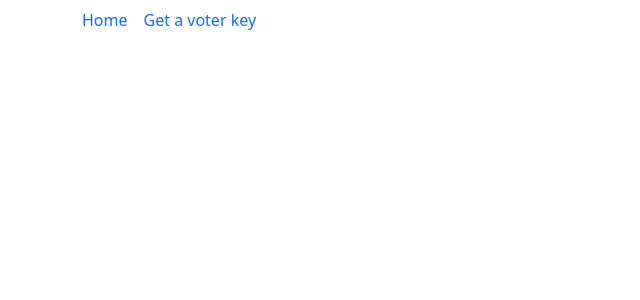
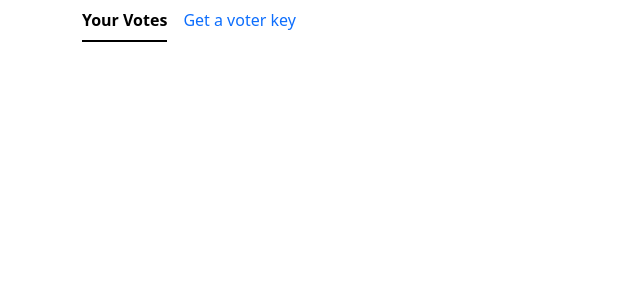
Before and after one commit to bbonnet18/uv-vote, a React (Create React App) app in the folder uv-vote/: page / in a window 1280 px wide. Shown: the top 300 px of the page, without its empty margins (0-640 px from the left). Built offline with nearby package versions, Linux system fonts and the light colour scheme.

Commit message:
nav updates for persistent navbar

```diff
--- a/uv-vote/src/App.js
+++ b/uv-vote/src/App.js
@@ -1,27 +1,14 @@
 import './App.css';
-import Home from './Home';
-import Register from './Register';
-import Confirm from './Confirm';
 import Navbar from './Navbar';
+import { Outlet } from 'react-router-dom';
 import { Container } from 'react-bootstrap';
-import { BrowserRouter, Routes, Route, NavLink } from "react-router-dom";
-
 
 export default function App() {
 
   return (
     <Container>
     <Navbar></Navbar>
-    <BrowserRouter>
-      <Routes>
-        <Route path="/home" element={<Home />}>
-          <Route index element={<Home />} />
-        </Route>
-        <Route path="/getkey" element={<Register />} />
-        <Route path="/complete" element={<Confirm />} />
-      </Routes>
-    </BrowserRouter>
-
+    <Outlet />
     </Container>
   );
 }
--- a/uv-vote/src/Home.js
+++ b/uv-vote/src/Home.js
@@ -4,6 +4,7 @@
 import { Nav, Form, Col, Row, Button, Container, OverlayTrigger, Popover, Spinner } from "react-bootstrap";
 import VoteList from './VoteList';
 import config from './config';
+
 
 function Home() {
 
--- a/uv-vote/src/Navbar.js
+++ b/uv-vote/src/Navbar.js
@@ -1,24 +1,27 @@
 import './App.css';
 import { Nav } from 'react-bootstrap';
-import { NavLink } from 'react-router-dom';
 import {useState,useEffect} from "react";
+import {useLocation} from "react-router-dom";
+
 
 export default function Navbar() {
+    const location = useLocation();
+    const {pathname} = location;
 
-    const [key, setKey] = useState('/home');
-    useEffect(()=>{
-        console.log('key: ',key);
-    },[key])
+    // useEffect(()=>{
+    //     console.log('key: ',key);
+    // })
+    console.log('pathname: ',pathname);
 
   return (
-    <Nav variant='underline' activeKey={key}
+    <Nav variant='underline' activeKey={pathname == "/getkey" ? "getkey" : "votes"}
     onSelect={(selectedKey) => {
-        setKey(selectedKey);
+        //setKey(selectedKey);
         console.log('selected key: ',selectedKey)
-        console.log('activeKey: ',key)
+
     }}>
          <Nav.Item>
-            <Nav.Link eventKey="home" href="/home">Home</Nav.Link>
+            <Nav.Link eventKey="votes" href="/votes">Your Votes</Nav.Link>
         </Nav.Item>
         <Nav.Item >
             <Nav.Link eventKey="getkey"  href="/getkey">Get a voter key</Nav.Link>
--- /dev/null
+++ b/uv-vote/src/error-page.js
@@ -0,0 +1,16 @@
+import { useRouteError } from "react-router-dom";
+
+export default function ErrorPage() {
+  const error = useRouteError();
+  console.error(error);
+
+  return (
+    <div id="error-page">
+      <h1>Oops!</h1>
+      <p>Sorry, an unexpected error has occurred.</p>
+      <p>
+        <i>{error.statusText || error.message}</i>
+      </p>
+    </div>
+  );
+}
--- a/uv-vote/src/index.js
+++ b/uv-vote/src/index.js
@@ -2,13 +2,41 @@
 import ReactDOM from 'react-dom/client';
 import './index.css';
 import App from './App';
+import Confirm from './Confirm';
+import Register from './Register';
+import Home from './Home';
+import ErrorPage from './error-page';
 import reportWebVitals from './reportWebVitals';
 import 'bootstrap/dist/css/bootstrap.min.css';
+import { createBrowserRouter, Router, RouterProvider } from 'react-router-dom';
+
+const router = createBrowserRouter([
+  {
+    path:'/',
+    element:<App />,
+    errorElement:<ErrorPage />,
+    children:[
+      {
+        path:"getkey",
+        element:<Register />
+      },
+      {
+        path:"votes",
+        element:<Home />
+      },
+      {
+        path:"confirm",
+        element: <Confirm />
+      }
+    ]
+
+  }
+])
 
 const root = ReactDOM.createRoot(document.getElementById('root'));
 root.render(
   <React.StrictMode>
-    <App />
+    <RouterProvider router={router}></RouterProvider>
   </React.StrictMode>
 );
 
```
